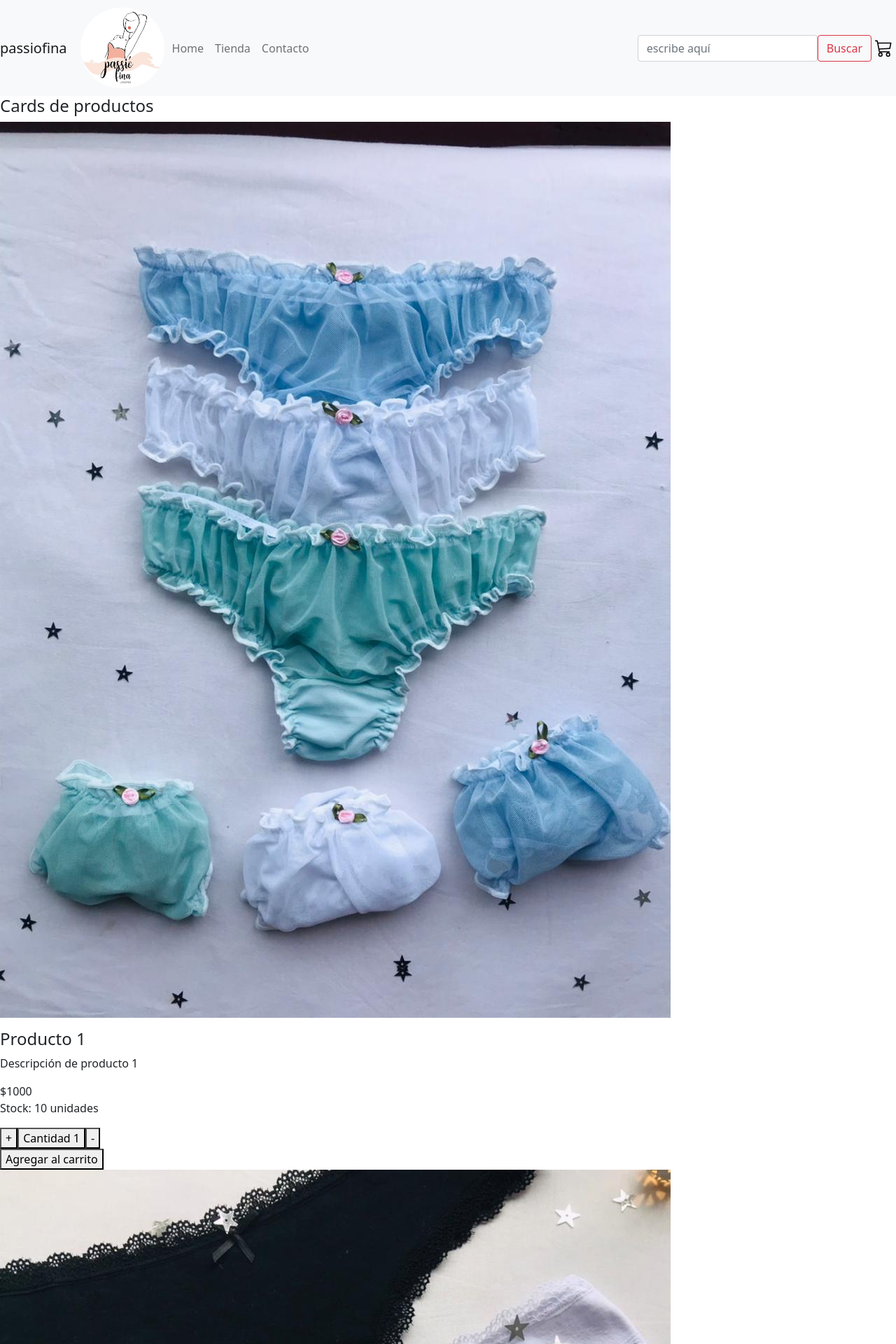
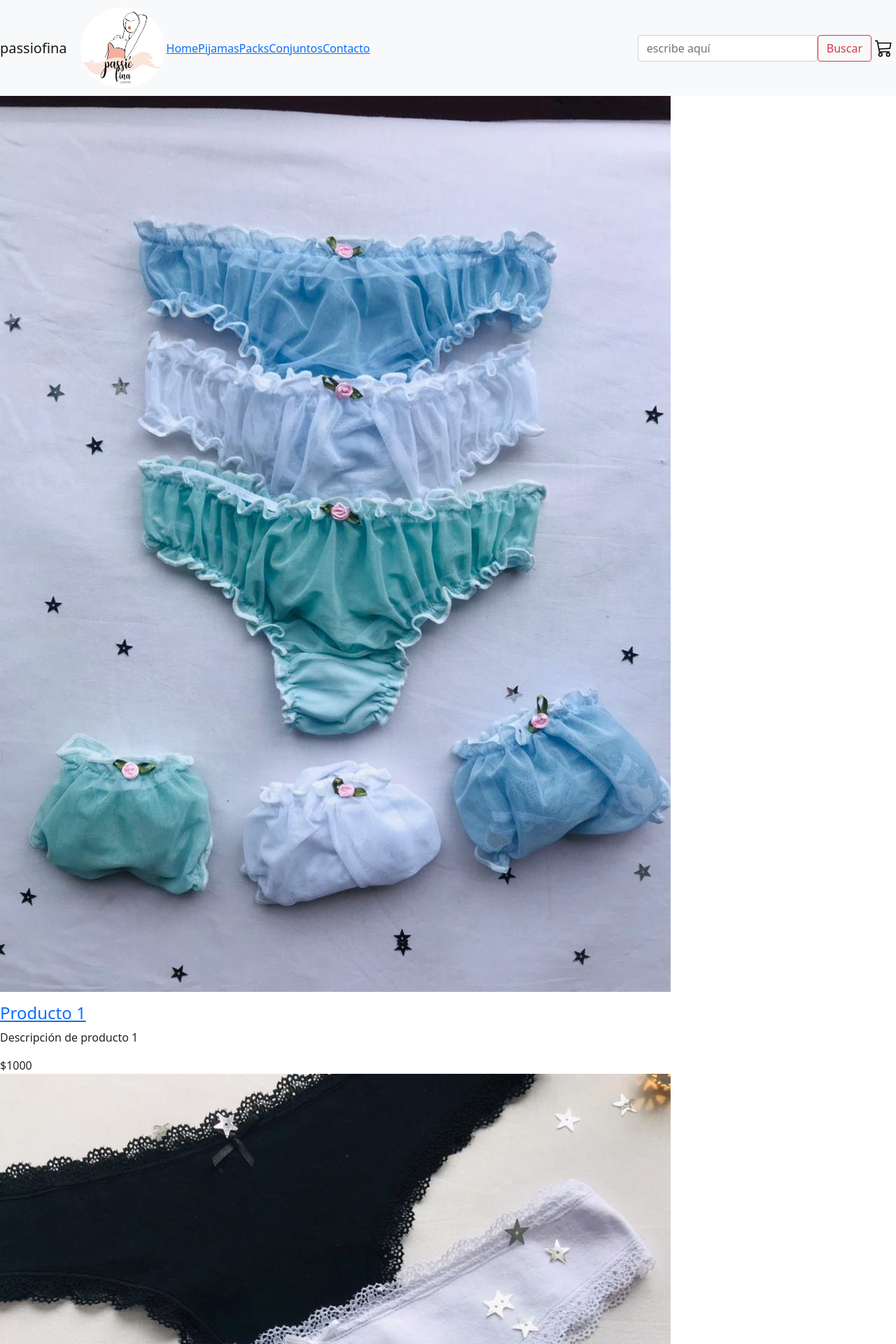
Before and after one commit to EmanuelGonzalez96/E-commerce_ReactJS, a React (Create React App) app in the folder passiofina-react/: page / in a window 1280 px wide. Shown: the top 1920 px of the page at 70% size. Built offline with nearby package versions, Linux system fonts and the light colour scheme.

Commit message:
Modificaciones varias. Implementacion de Ruteo.

```diff
--- a/passiofina-react/package.json
+++ b/passiofina-react/package.json
@@ -10,6 +10,7 @@
     "react": "^17.0.2",
     "react-bootstrap": "^2.0.0-rc.0",
     "react-dom": "^17.0.2",
+    "react-router-dom": "^5.3.0",
     "react-scripts": "4.0.3",
     "web-vitals": "^1.1.2"
   },
--- a/passiofina-react/src/App.js
+++ b/passiofina-react/src/App.js
@@ -1,25 +1,39 @@
+import { BrowserRouter, Switch, Route } from 'react-router-dom';
 import 'bootstrap/dist/css/bootstrap.min.css';
 import ItemDetailContainer from "./components/containers/ItemDetailContainer.jsx";
 import { NavBar } from "./components/NavBar.jsx";
 import ItemListContainers from "./components/containers/ItemListContainers.jsx";
+import Cart from './components/Cart.jsx';
 
 
 function App() {
     return ( <
-        div className = "App" >
+        div >
         <
-        header >
+        BrowserRouter >
         <
         NavBar / >
         <
-        /header>  <
-        main >
+        Switch >
+        <
+        Route exact path = '/' >
         <
         ItemListContainers nameProduct = "Cards de productos" / >
         <
-        ItemDetailContainer / >
+        /Route>
+
         <
-        /main> <
+        Route exact path = '/categoria/:idCategory'
+        component = { ItemListContainers }
+        /> <
+        Route exact path = '/detalle/:idProduct'
+        component = { ItemDetailContainer }
+        /> <
+        Route exact path = '/cart'
+        component = { Cart }
+        /> <
+        /Switch> <
+        /BrowserRouter> <
         /div>
     );
 }
--- /dev/null
+++ b/passiofina-react/src/components/Cart.jsx
@@ -0,0 +1,11 @@
+import React from 'react'
+
+const Cart = () => {
+    return (
+        <div>
+            <h1>Cart</h1>
+        </div>
+    )
+}
+
+export default Cart
--- a/passiofina-react/src/components/Item.jsx
+++ b/passiofina-react/src/components/Item.jsx
@@ -1,18 +1,18 @@
 import React from 'react';
-import ItemCount from './containers/ItemCount';
+import { Link } from 'react-router-dom';
 
 const Item = ({detail}) => {
 
   return (
-    <div className="item">
-      <figure class="img">
-        <img src={detail.pictureUrl} alt={detail.name} />
-      </figure>
-      <h4 class="title">{detail.name}</h4>
-      <p class="description">{detail.description}</p>
-      <span class="price">${detail.price}</span>
-      <p class="stock">Stock: {detail.stock} unidades</p>
-      <ItemCount stock={detail.stock} />
+    <div>
+      <Link to={`/detalle/${detail.id}`}>
+        <figure>
+          <img src={detail.pictureUrl} alt={detail.name} />
+        </figure>
+        <h4>{detail.name}</h4>
+      </Link>
+      <p>{detail.description}</p>
+      <span>${detail.price}</span>
     </div>
   )
 }
--- a/passiofina-react/src/components/ItemList.jsx
+++ b/passiofina-react/src/components/ItemList.jsx
@@ -1,26 +1,16 @@
-import React, {useState, useEffect} from 'react';
+import React from 'react';
 import Item from './Item';
-import { getFetch } from '../services/getFetch';
-import Loader from './Loader';
 
 
-const ItemList = () => {
-  const [data, setData] = useState([]);
-  const [loading, setLoading] = useState(true);
-
-  useEffect(() => {
-    getFetch
-    .then(res => setData(res))
-    .catch(err => console.log(err))
-    .finally(()=> setLoading(false))
-  }, [])
-
-
+const ItemList = ({articulos}) => {
   return (
     <div>
-      {loading ? <Loader />: data.map(prod => <Item key={prod.id} detail={prod} />)}
+      {
+        articulos.map(art => <Item key={art.id} detail={art} />)
+      }
     </div>
   )
 }
 
+
 export default ItemList
--- a/passiofina-react/src/components/Loader.jsx
+++ b/passiofina-react/src/components/Loader.jsx
@@ -2,7 +2,7 @@ import React from 'react';
 
 const Loader = () => {
   return (
-    <div className="loader">
+    <div>
       <figure>
         <img src="./1488.gif" alt="" style={{  position: 'absolute', left: '50%', right: '0', top: '50%', textAlign: 'center'}}/>
       </figure>
--- a/passiofina-react/src/components/NavBar.jsx
+++ b/passiofina-react/src/components/NavBar.jsx
@@ -2,14 +2,16 @@ import React from 'react'
 import { Navbar, Nav, Form, FormControl, Button } from 'react-bootstrap'
 import { IconCart } from "./CartWidget";
 import logo from "../components/images/logo.jpeg";
+import { Link } from 'react-router-dom';
 
 export const NavBar = () => {
   return (
   <Navbar bg="light" expand="lg">
-   <Navbar.Brand href="#">passiofina</Navbar.Brand>
-   <img className="logo" src={logo} alt="logo"
-      style={{  height: '115px', width: '120px', borderRadius: '80px', margin: '3px'}}
-   />
+   <Navbar.Brand>passiofina</Navbar.Brand>
+    <Link to='/'>
+      <img className="logo" src={logo} alt="logo"
+      style={{  height: '115px', width: '120px', borderRadius: '80px', margin: '3px'}}/>
+    </Link>
    <Navbar.Toggle aria-controls="navbarScroll" />
    <Navbar.Collapse id="navbarScroll">
     <Nav
@@ -17,10 +19,12 @@ export const NavBar = () => {
       style={{ maxHeight: '100px' }}
       navbarScroll
     >
-        <Nav.Link href="#action1">Home</Nav.Link>
-        <Nav.Link href="#action2">Tienda</Nav.Link>
-        <Nav.Link href="#action3">Contacto</Nav.Link>
-      </Nav>
+       <Link to='/'>Home</Link>
+       <Link to="/categoria/Pijamas">Pijamas</Link>
+       <Link to="/categoria/Packs">Packs</Link>
+       <Link to="/categoria/Conjuntos">Conjuntos</Link>
+       <Link to='/'>Contacto</Link>
+    </Nav>
       <Form className="d-flex">
         <FormControl
           type="search"
@@ -30,10 +34,10 @@ export const NavBar = () => {
         />
         <Button variant="outline-danger">Buscar</Button>
       </Form>
+      <Link to='/cart'>
+        <IconCart className="icon"></IconCart>
+      </Link>
     </Navbar.Collapse>
-   <a className="icon" href="index.html">
-      <IconCart />
-   </a>
   </Navbar>
  )
 }
--- a/passiofina-react/src/components/containers/ItemCount.jsx
+++ b/passiofina-react/src/components/containers/ItemCount.jsx
@@ -1,11 +1,17 @@
 import { useState } from "react";
 
 
-const ItemCount = ({stock}) => {  //const ItemCount = ({stock, initial, onAdd}) => {
+const ItemCount = ({detail}) => {  //const ItemCount = ({stock, initial, onAdd}) => {
 
  const [count, setCount] = useState(1)  //useState(initial)
+
+ const onAdd = () => {
+    alert(`Se agregó al carrito '${detail.name}' ---> ${count} unidades.`)
+  }
+
+
     const moreCount = () => {
-        if (count === stock){
+        if (count === detail.stock){
             return count
         }else{
             setCount(count + 1)
@@ -31,7 +37,7 @@ const ItemCount = ({stock}) => {  //const ItemCount = ({stock, initial, onAdd})
               <button>Cantidad {count}</button>
               <button onClick={lessCount}>-</button>
             </div>
-            <button>Agregar al carrito</button>
+            <button onClick={onAdd}>Agregar al carrito</button>
         </div>
     );
 }
--- a/passiofina-react/src/components/containers/ItemDetail.jsx
+++ b/passiofina-react/src/components/containers/ItemDetail.jsx
@@ -1,7 +1,7 @@
 import React from 'react';
 import ItemCount from "./ItemCount";
 import { Card, Button } from 'react-bootstrap';
-
+import { Link } from 'react-router-dom';
 
 const ItemDetail = ({detail}) => {
   return (
@@ -10,11 +10,13 @@ const ItemDetail = ({detail}) => {
        <Card.Img variant="top" src={detail.pictureUrl} />
         <Card.Body>
           <Card.Title>{detail.name}</Card.Title>
-          <Card.Text>{detail.description}
-          </Card.Text>
+          <span>Categoria: <Link to={`/categoria/${detail.category}`}>{detail.category}</Link></span>
+          <hr />
+          <Card.Text>Descripción: {detail.description}</Card.Text>
           <Button disabled variant="primary">${detail.price}</Button>
+          <Card.Text>{detail.stock} unidades disponibles</Card.Text>
         </Card.Body>
-        <Button variant="secondary"><ItemCount stock={detail.stock} /></Button>
+        <ItemCount detail={detail} />
       </Card>
     </>
   )
--- a/passiofina-react/src/components/containers/ItemDetailContainer.jsx
+++ b/passiofina-react/src/components/containers/ItemDetailContainer.jsx
@@ -1,26 +1,28 @@
 import React, {useEffect, useState} from 'react';
-import { getItem } from '../../services/getFetch';
+import { getFetch } from '../../services/getFetch';
+import { useParams } from 'react-router';
 import Loader from '../Loader';
 import ItemDetail from './ItemDetail';
 
 const ItemDetailContainer = () => {
-  const [product, setProduct] = useState({});
+  const [detail, setDetail] = useState({});
   const [loading, setLoading] = useState(true);
 
+  const { idProduct } = useParams();
+
   useEffect(() => {
-    getItem
-    .then(res => setProduct(res))
-    .then(console.log(product))
+    getFetch
+    .then(res => setDetail(res.find(prod => prod.id === parseInt(idProduct))))
     .catch(err => console.log(err))
     .finally(()=> setLoading(false))
-  },[])
+  }, [idProduct])
 
   return (
     <div>
       {
         loading
         ? <Loader />
-        : <ItemDetail detail={product} />
+        : <ItemDetail detail={detail} />
       }
     </div>
   )
--- a/passiofina-react/src/components/containers/ItemListContainers.jsx
+++ b/passiofina-react/src/components/containers/ItemListContainers.jsx
@@ -1,16 +1,41 @@
-import React from "react";
+import React, {useState, useEffect} from 'react';
+import {useParams} from "react-router-dom"
 import ItemList from "../ItemList";
+import { getFetch } from "../../services/getFetch";
+import Loader from '../Loader';
 //import ItemCount from "./ItemCount";
 
-const ItemListContainers = ({ nameProduct }) => {
 //    const handleClick=(total) =>{
 //        alert(`Se agregó ${total} al carrito`)
 //    }
+const ItemListContainers = () => {
+    const [data, setData] = useState([]);
+    const [loading, setLoading] = useState(true);
+
+    const { idCategory } = useParams();
+
+    useEffect(() => {
+        if(idCategory){
+          getFetch
+          .then(res => setData(res.filter(el => el.category === idCategory)))
+          .catch(err => console.log(err))
+          .finally(()=> setLoading(false))
+        }else{
+          getFetch
+          .then(res => setData(res.sort((a, b) => a.id - b.id)))
+          .catch(err => console.log(err))
+          .finally(()=> setLoading(false))
+        }
+      }, [idCategory])
+
 
     return (
         <div>
-            <h4> {nameProduct}</h4>
-            <ItemList />
+            {
+            loading
+            ? <Loader />
+            : <ItemList articulos={data} />
+            }
         </div>
     )
 }
--- a/passiofina-react/src/services/getFetch.js
+++ b/passiofina-react/src/services/getFetch.js
@@ -3,6 +3,7 @@ const db = [{
         name: "Producto 1",
         pictureUrl: "./fruncidasMicrotul.jpeg",
         description: "Descripción de producto 1",
+        category: "Packs",
         price: 1000,
         stock: 10
     },
@@ -11,6 +12,7 @@ const db = [{
         name: "Producto 2",
         pictureUrl: "./colalessPuntilla.jpeg",
         description: "Descripción de producto 2",
+        category: "Packs",
         price: 2000,
         stock: 20
     },
@@ -19,6 +21,7 @@ const db = [{
         name: "Producto 3",
         pictureUrl: "./pijamaPink.jpeg",
         description: "Descripción de producto 3",
+        category: "Pijamas",
         price: 500,
         stock: 5
     },
@@ -27,6 +30,7 @@ const db = [{
         name: "Producto 4",
         pictureUrl: "conjunto.jpeg",
         description: "Descripción de producto 4",
+        category: "Conjuntos",
         price: 200,
         stock: 2
     },
@@ -40,6 +44,6 @@ export const getFetch = new Promise((resolve, reject) => {
 
 export const getItem = new Promise((resolve, reject) => {
     setTimeout(() => {
-        resolve(db[3]);
+        resolve(db[0]);
     }, 2000);
 })
```
Also changed, not shown: 1 other file (tests, documents, lock files or other folders).
